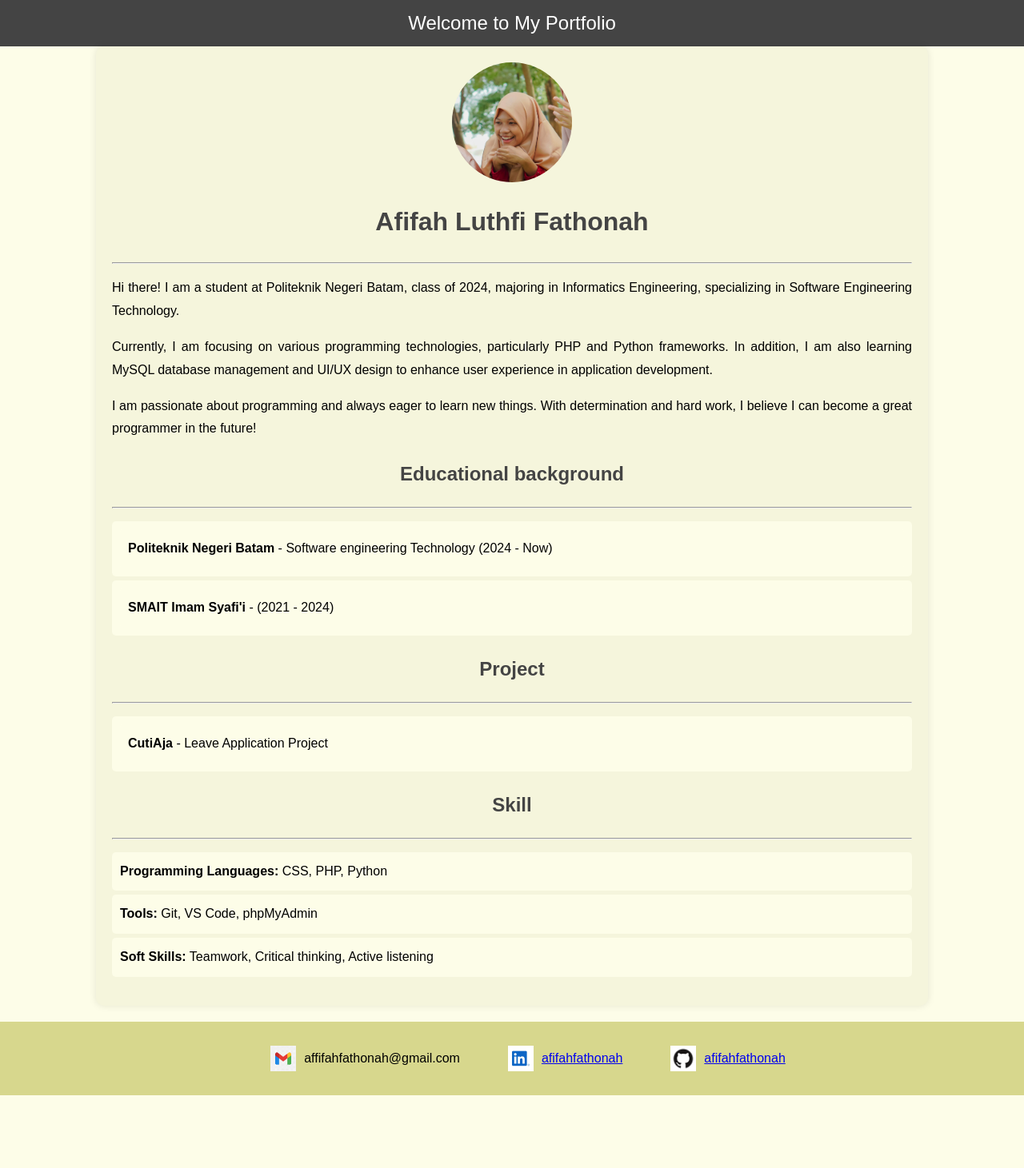
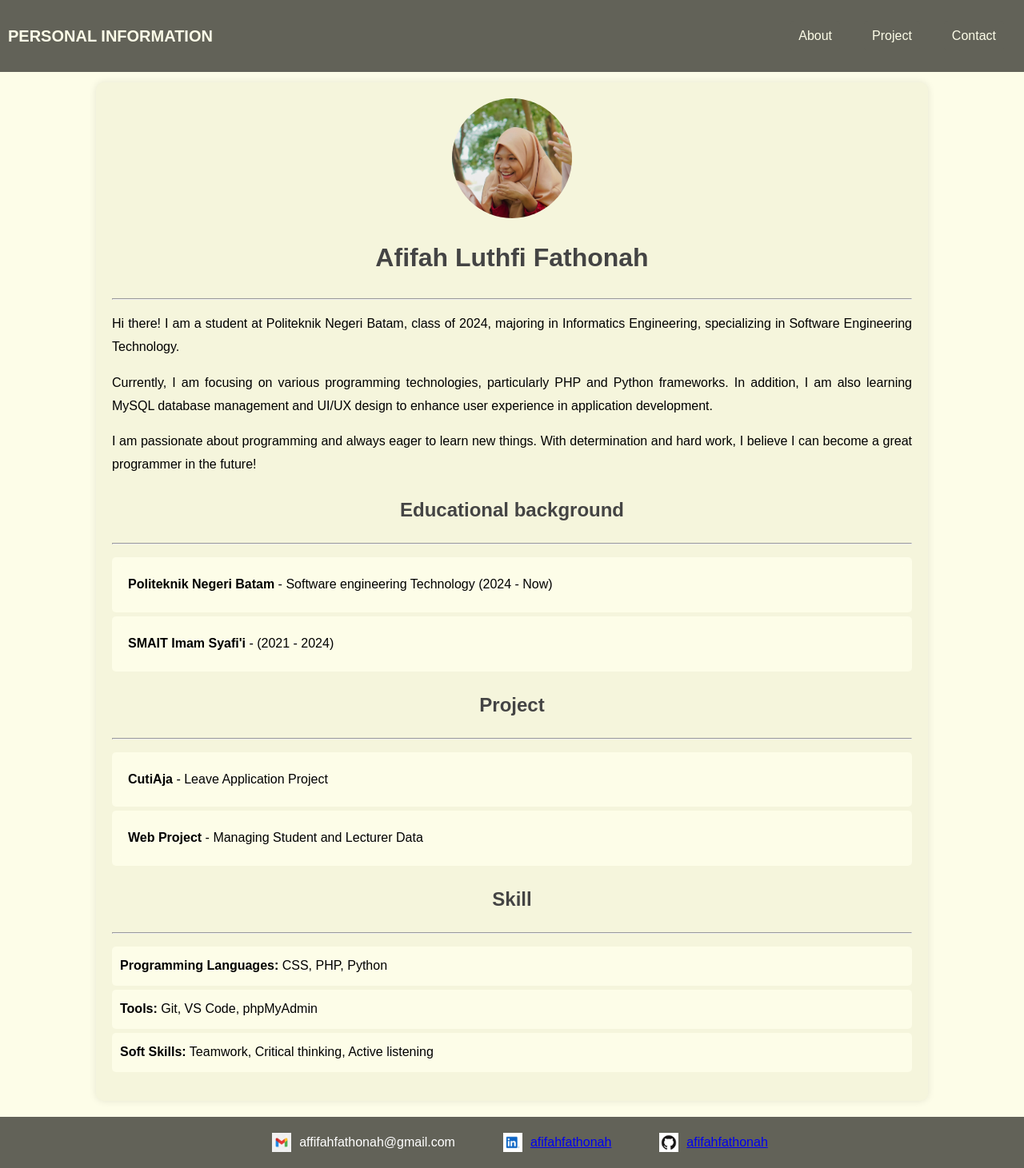
Before and after one commit to afifahfathonah/personal-information, a plain HTML site: page index.html in a window 1280 px wide. Shown: the top 1461 px of the page at 80% size. Before the commit the page ends 1370 px from the top, so only its background shows below. Drawn offline with Linux system fonts and the light colour scheme.

Commit message:
Update index.html

```diff
--- a/index.html
+++ b/index.html
@@ -11,17 +11,73 @@
             padding: 0;
             background-color: #fdfde8;
         }
-        .header {
-            background: #444;
-            color: white;
-            text-align: center;
-            padding: 15px;
+        .navbar {
+            display: flex;
+            justify-content: space-between;
+            align-items: center;
+            background: #626258;
+            padding: 10px;
+            color: #fdfde8;
+        }
+
+        .navbar .logo {
+            font-size: 20px;
+            font-weight: bold;
+        }
+
+        .nav-links {
+            display: flex;
+            list-style: none;
+        }
+
+        .nav-links li {
+            margin: 0 15px;
+            background-color: #626258;
+        }
+
+        .nav-links a {
+            color: #fdfde8;
+            text-decoration: none;
+            font-size: 16px;
+            background-color: #626258;
+        }
+
+        .menu-toggle {
+            display: none;
             font-size: 24px;
+            cursor: pointer;
+        }
+
+        @media (max-width: 768px) {
+            .nav-links {
+                display: none;
+                flex-direction: column;
+                position: absolute;
+                top: 60px;
+                left: 0;
+                width: 100%;
+                background: #333;
+                text-align: center;
+            }
+
+            .nav-links.show {
+                display: flex;
+            }
+
+            .nav-links li {
+                padding: 10px 0;
+            }
+
+            .menu-toggle {
+                display: block;
+            }
         }
         .container {
             max-width: 1000px;
             width: 90%;
-            margin: auto;
+            margin-left: auto;
+            margin-right: auto;
+            margin-top: 1%;
             background: #f5f5dc;
             padding: 20px;
             border-radius: 10px;
@@ -95,16 +151,17 @@
             transform: scale(1.05);
         }
         .icon {
-            width: 32px;
-            height: 32px;
+            width: 24px;
+            height: 24px;
             margin-right: 10px;
         }
         .footer {
-            background: rgb(215, 215, 141);
-            padding: 20px;
+            background: #626258;
+            padding: 10px;
             text-align: center;
             width: 100%;
             margin-top: 20px;
+            color: white;
         }
         @media (max-width: 600px) {
             .contact-container {
@@ -130,7 +187,17 @@
     </style>
 </head>
 <body>
-    <header class="header">Welcome to My Portfolio</header>
+
+    <nav class="navbar">
+        <div class="logo">PERSONAL INFORMATION</div>
+        <ul class="nav-links">
+            <li><a href="#">About</a></li>
+            <li><a href="picture.html">Project</a></li>
+            <li><a href="contact.html">Contact</a></li>
+        </ul>
+        <div class="menu-toggle">☰</div>
+    </nav>
+
     <div class="container">
         <img src="profile.jpg" alt="Foto Profil" class="profile-img">
         <h1>Afifah Luthfi Fathonah</h1><hr>
@@ -169,6 +236,14 @@
             <div class="info" id="info3">
                 Leave Application Project is an application designed to facilitate employees in processing leave applications and assist the head of the work unit in approving / rejecting leave applications. this project aims to make it easier for employees and heads of work units to apply for and confirm leave.
             </div>
+            <li>
+                <div class="clickable" onclick="toggleInfo('info4')">
+                    <strong>Web Project</strong> - Managing Student and Lecturer Data
+                </div>
+            </li>
+            <div class="info" id="info4">
+                Developed a web-based system for managing student and lecturer data using a PHP framework. Included features for handling class schedules, enabling efficient organization and monitoring of academic activities. Built as part of a Web Programming assignment, focusing on CRUD operations, database management, and user-friendly interface design.
+            </div>
         </ul>
 
         <h2>Skill</h2><hr>
@@ -195,6 +270,14 @@
         </div>
     </footer>
     <script>
+        const menuToggle = document.querySelector(".menu-toggle");
+        const navLinks = document.querySelector(".nav-links");
+
+        menuToggle.addEventListener("click", () => {
+            navLinks.classList.toggle("show");
+        });
+    </script>
+    <script>
         function toggleInfo(infoId) {
             var info = document.getElementById(infoId);
             if (info.style.display === "none" || info.style.display === "") {
```
